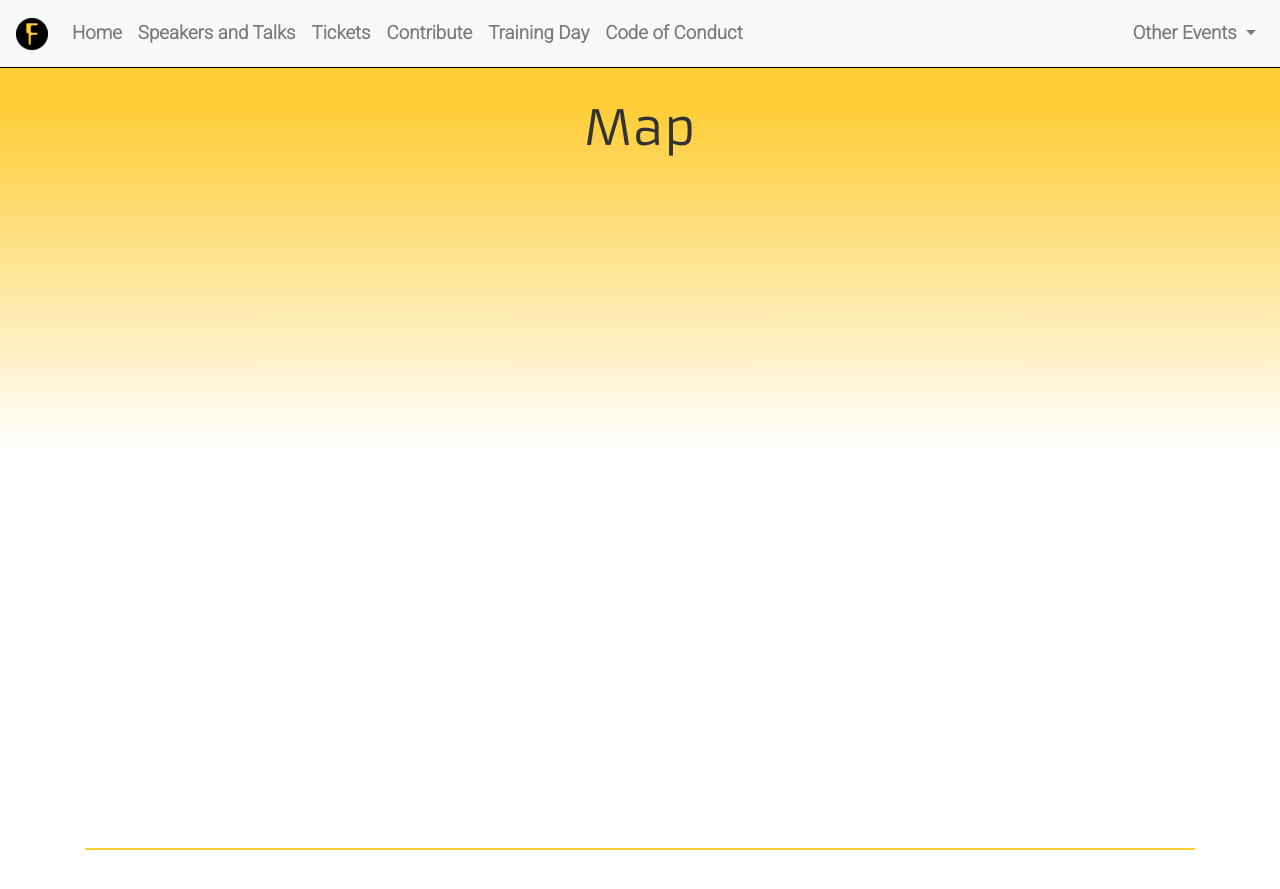
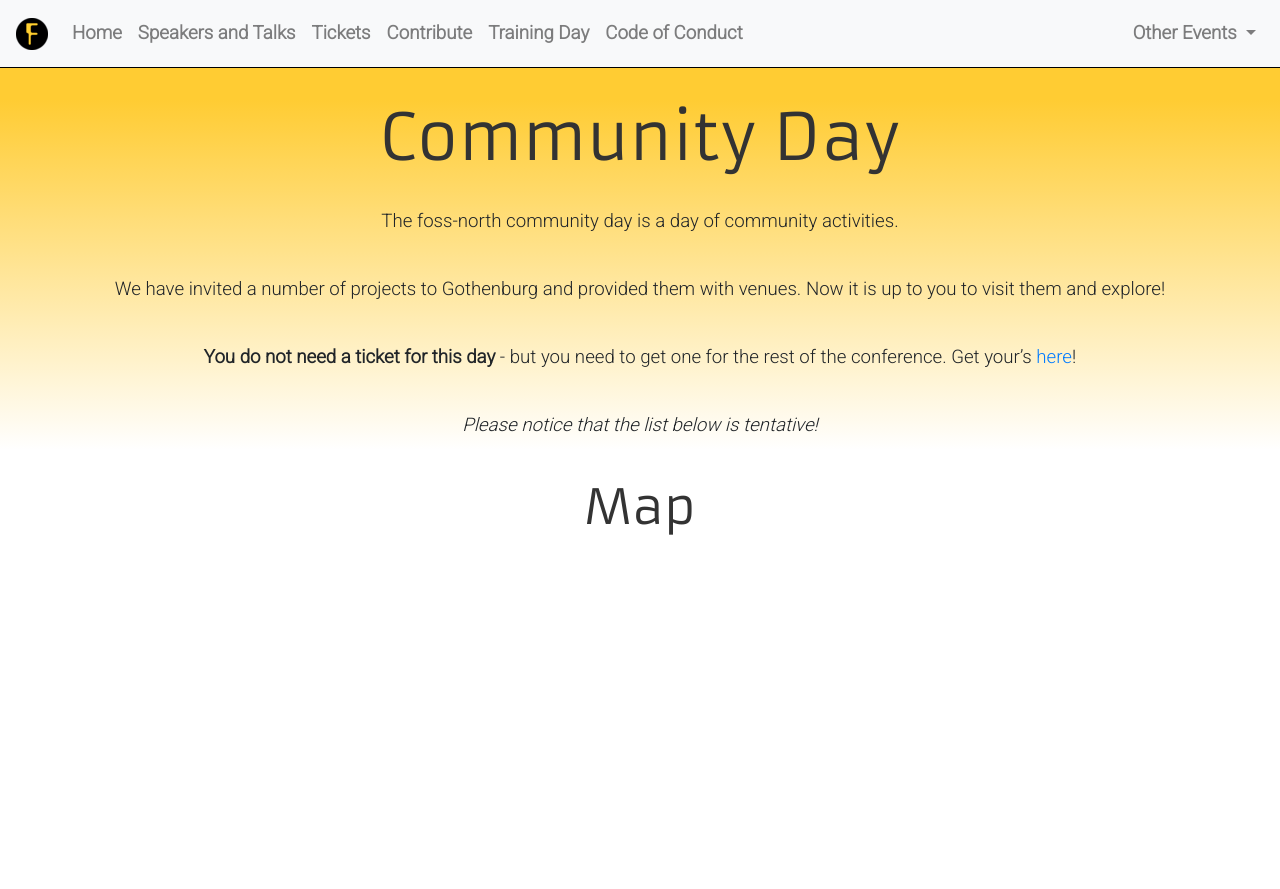
Before and after one commit to e8johan/foss-north-jekyll-2019, a Jekyll site: the page built from community-day.md, in a window 1280 px wide and 900 px high. Shown: the top 889 px of the window. Built offline with Jekyll 4.4.1, drawn with Linux system fonts in a browser that asks for light colours; nearby versions of some CDN libraries; some of the changed text lies outside the part shown.

Commit message:
Initial version of community day page

```diff
--- a/_layouts/projects.html
+++ b/_layouts/projects.html
@@ -1,6 +1,8 @@
 ---
 layout: default
 ---
+
+{{ content }}
 
 <style>
     img.olTileImage {
@@ -22,7 +24,8 @@ layout: default
         <div class="col-md-3">
             <div class="speaker-photo"><a href="{{ project.url }}"><img class="sp-image" src="images/project-{{ project.short }}.png" alt="{{ project.name }}"></a></div>
             {%- if project.venue.size > 0 -%}
-            <div class="speaker-photo"><a href="{{ project.url }}"><img class="sp-image" src="images/venue-{{ project.short }}.png" alt="{{ project.venuename }}"></a></div>
+            &nbsp;
+            <div class="speaker-photo"><a href="{{ project.venueurl }}"><img class="sp-image" src="images/venue-{{ project.venue }}.png" alt="{{ project.venuename }}"></a></div>
             {%- endif -%}
         </div>
         <div class="col-md-9">
--- a/community-day.md
+++ b/community-day.md
@@ -1,7 +1,15 @@
 ---
 layout: projects
 title: Community Day
-order: -1
+order: -60
 ---
 
-You do not need a ticket.
+<h1>Community Day</h1>
+
+The foss-north community day is a day of community activities.
+
+We have invited a number of projects to Gothenburg and provided them with venues. Now it is up to you to visit them and explore!
+
+<b>You do not need a ticket for this day</b> - but you need to get one for the rest of the conference. Get your's <a href="tickets.html">here</a>!
+
+<i>Please notice that the list below is tentative!</i>
```
Also changed, not shown: _data/projects.yaml (+7 -1 lines), images/project-freebsd.png (added), images/venue-b3.png (added), images/venue-endian.png (added), images/venue-kuro.png (added), images/venue-sylog.png (added).
